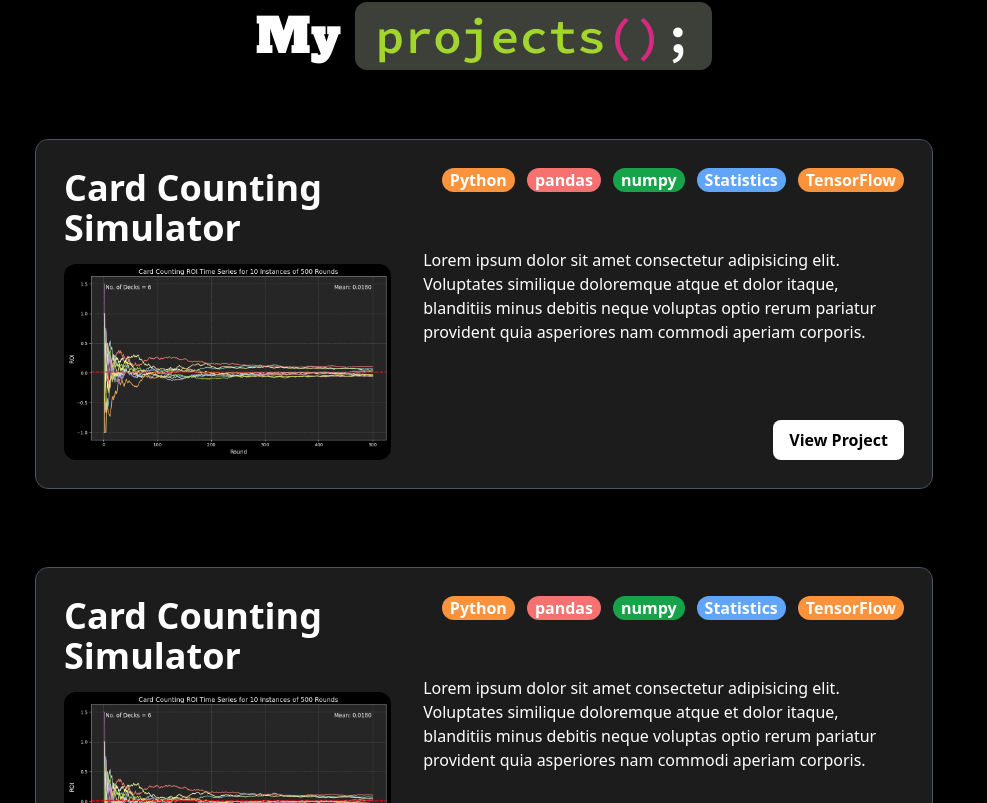
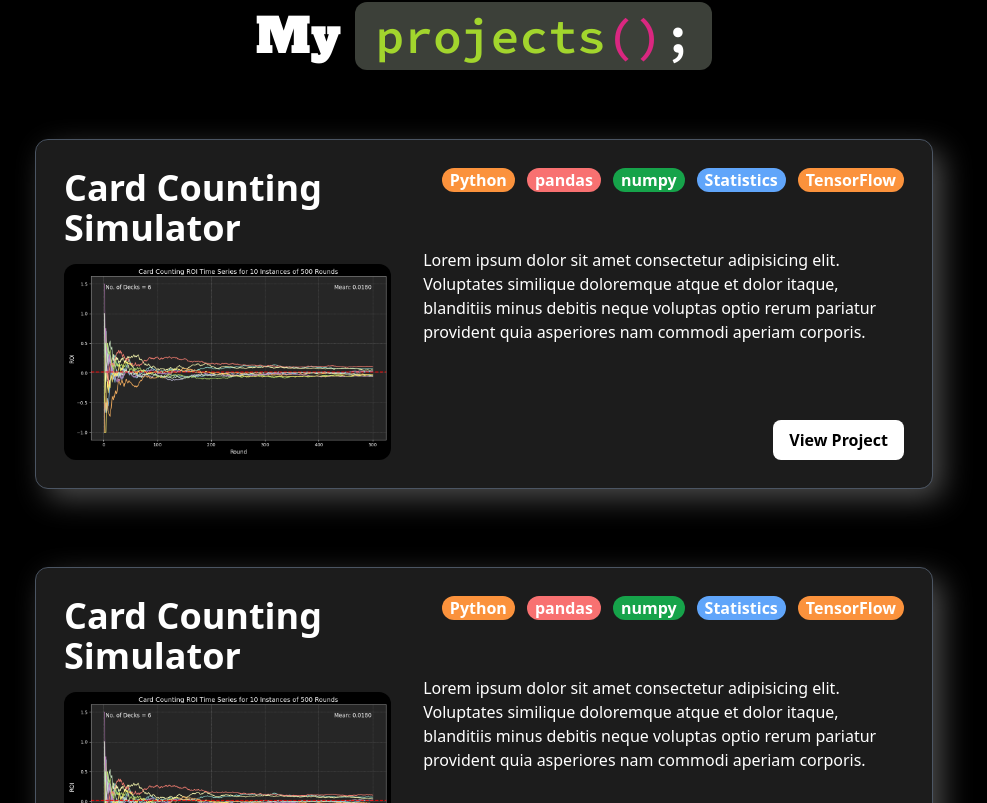
Before and after one commit to ryan-bert/my-website, a React (Create React App) app: page / in a window 1280 px wide. Shown: the part 537-1340 px from the top of the page, without its empty margins (156-1143 px from the left). Built offline with nearby package versions, Linux system fonts and the light colour scheme.

Commit message:
Added shadow

```diff
--- a/src/components/project-card.tsx
+++ b/src/components/project-card.tsx
@@ -2,7 +2,7 @@ import Tag from "./tag";
 
 export default function ProjectCard() {
   return (
-    <div className="flex flex-row h-auto p-7 my-10 mx-40 rounded-xl bg-secondary outline outline-1 outline-gray-600 shadow-lg transition-transform duration-300 ease-in-out hover:scale-105">
+    <div className="flex flex-row h-auto p-7 my-10 mx-40 rounded-xl bg-secondary outline outline-1 outline-gray-600 shadow-[10px_10px_30px_rgba(255,255,255,0.3)] transition-transform duration-300 ease-in-out hover:scale-105">
       <div className="flex flex-col justify-start pr-4 w-[1200px]">
         <h1 className="text-4xl font-bold pb-4">Card Counting Simulator</h1>
         <img
```
